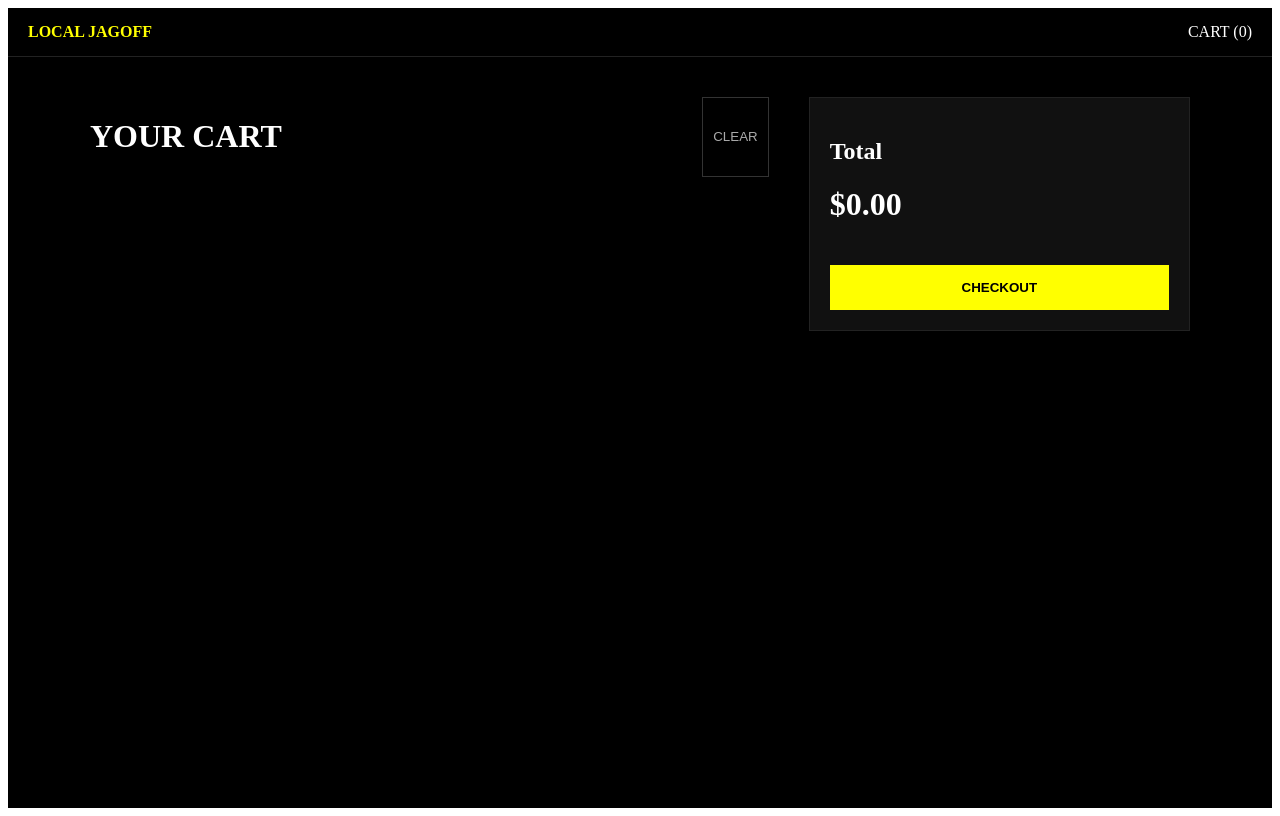
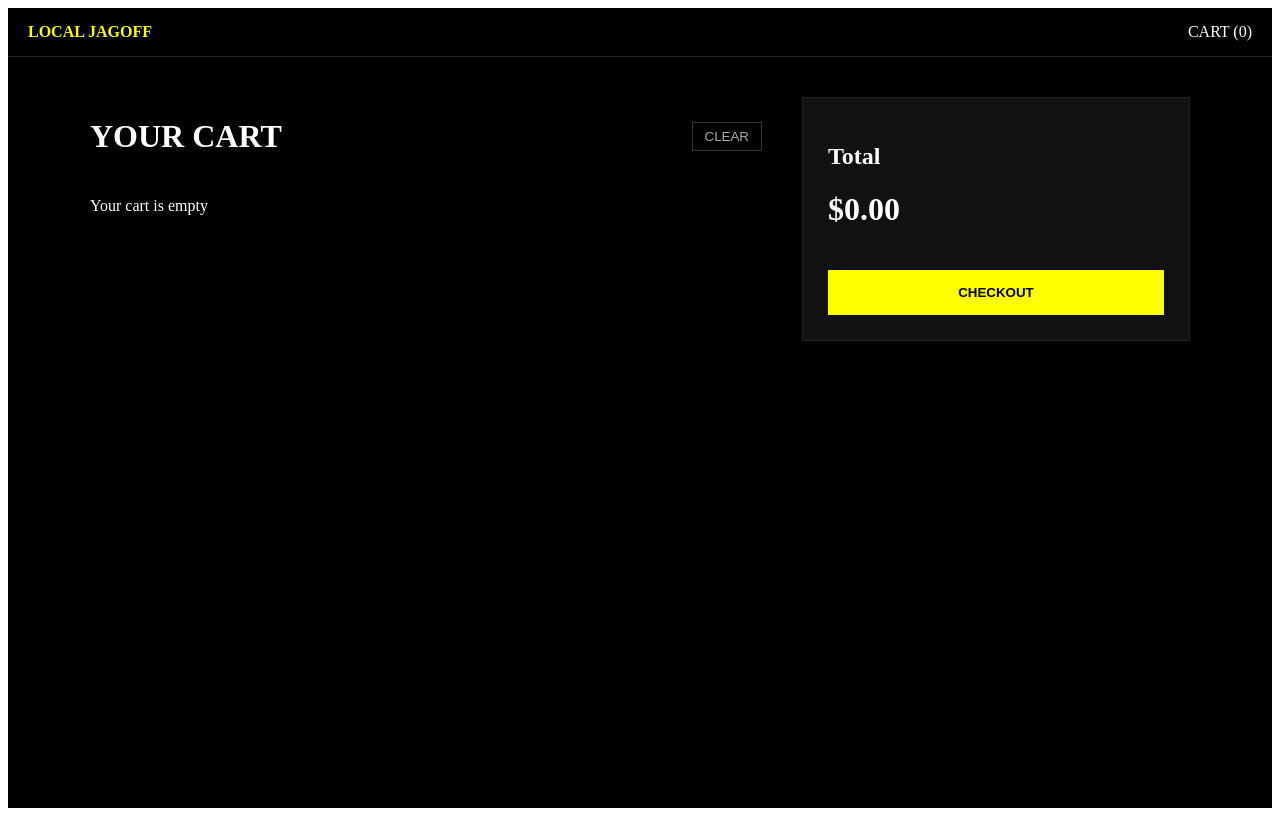
Before and after one commit to localjagoff/localjagoff-site, a Next.js app: page /cart in a window 1280 px wide. Built offline with nearby package versions, Linux system fonts and the light colour scheme.

Commit message:
Update cart.js

```diff
--- a/pages/cart.js
+++ b/pages/cart.js
@@ -11,11 +11,15 @@ export default function CartPage() {
   const update = (c) => {
     setCart(c);
     localStorage.setItem("cart", JSON.stringify(c));
+
+    // 🔥 update navbar live
+    window.dispatchEvent(new Event("cartUpdated"));
   };
 
   const clearCart = () => {
     localStorage.removeItem("cart");
     setCart([]);
+    window.dispatchEvent(new Event("cartUpdated"));
   };
 
   const add = (i) => {
@@ -41,36 +45,45 @@ export default function CartPage() {
       <Navbar />
 
       <div style={styles.container}>
+        {/* LEFT */}
         <div style={styles.items}>
           <div style={styles.header}>
             <h1>YOUR CART</h1>
-            <button onClick={clearCart} style={styles.clear}>
+            <button style={styles.clear} onClick={clearCart}>
               CLEAR
             </button>
           </div>
 
+          {cart.length === 0 && <p>Your cart is empty</p>}
+
           {cart.map((item, i) => (
-            <div key={i} style={styles.item}>
+            <div key={item.key} style={styles.item}>
               <img
                 src={item.image || "https://via.placeholder.com/80"}
                 style={styles.img}
               />
 
-              <div style={{ flex: 1 }}>
+              <div style={styles.details}>
                 <h3>{item.name}</h3>
-                <p style={{ color: "#aaa" }}>{item.size}</p>
+                <p style={styles.sub}>{item.size}</p>
                 <p>${item.price}</p>
               </div>
 
+              {/* 🔥 FIXED BUTTONS */}
               <div style={styles.qty}>
-                <button onClick={() => sub(i)}>-</button>
-                <span>{item.quantity}</span>
-                <button onClick={() => add(i)}>+</button>
+                <button style={styles.qtyBtn} onClick={() => sub(i)}>
+                  −
+                </button>
+                <span style={styles.qtyNum}>{item.quantity}</span>
+                <button style={styles.qtyBtn} onClick={() => add(i)}>
+                  +
+                </button>
               </div>
             </div>
           ))}
         </div>
 
+        {/* RIGHT */}
         <div style={styles.summary}>
           <h2>Total</h2>
           <h1>${total.toFixed(2)}</h1>
@@ -91,39 +104,86 @@ const styles = {
     padding: "40px 20px",
     flexWrap: "wrap",
   },
+
   items: { flex: 2 },
+
   header: {
     display: "flex",
     justifyContent: "space-between",
+    alignItems: "center",
     marginBottom: "20px",
   },
+
   clear: {
     background: "none",
     border: "1px solid #333",
     color: "#aaa",
-    padding: "5px 10px",
+    padding: "6px 12px",
+    cursor: "pointer",
   },
+
   item: {
     display: "flex",
+    alignItems: "center",
     gap: "20px",
     borderBottom: "1px solid #222",
     padding: "15px 0",
   },
-  img: { width: "80px", height: "80px", objectFit: "cover" },
-  qty: { display: "flex", gap: "10px" },
+
+  img: {
+    width: "80px",
+    height: "80px",
+    objectFit: "cover",
+    background: "#111",
+  },
+
+  details: {
+    flex: 1,
+  },
+
+  sub: {
+    color: "#aaa",
+    fontSize: "14px",
+  },
+
+  qty: {
+    display: "flex",
+    alignItems: "center",
+    gap: "8px",
+  },
+
+  qtyBtn: {
+    width: "36px",
+    height: "36px",
+    background: "#222",
+    color: "#fff",
+    border: "1px solid #333",
+    cursor: "pointer",
+    fontSize: "18px",
+  },
+
+  qtyNum: {
+    minWidth: "20px",
+    textAlign: "center",
+  },
+
   summary: {
     flex: 1,
     background: "#111",
-    padding: "20px",
+    padding: "25px",
     border: "1px solid #222",
+    height: "fit-content",
+    minWidth: "280px",
   },
+
   checkout: {
     marginTop: "20px",
     width: "100%",
     padding: "15px",
     background: "yellow",
     color: "#000",
+    fontWeight: "bold",
     border: "none",
-    fontWeight: "bold",
+    cursor: "pointer",
   },
 };
```
